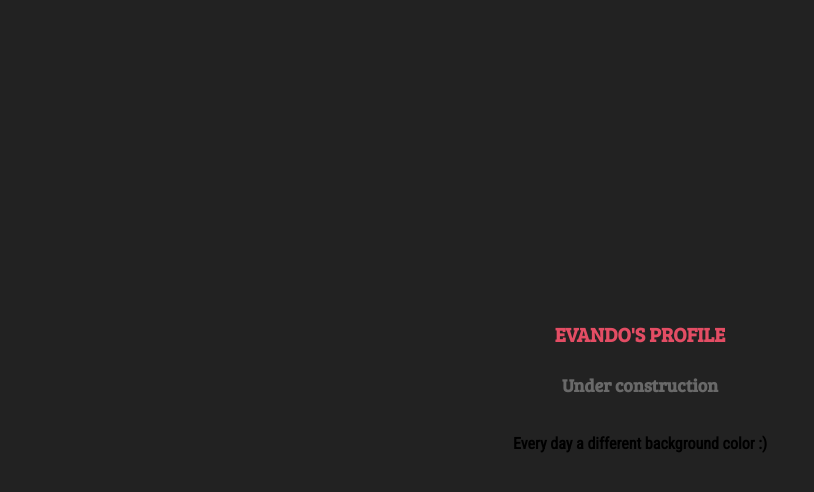
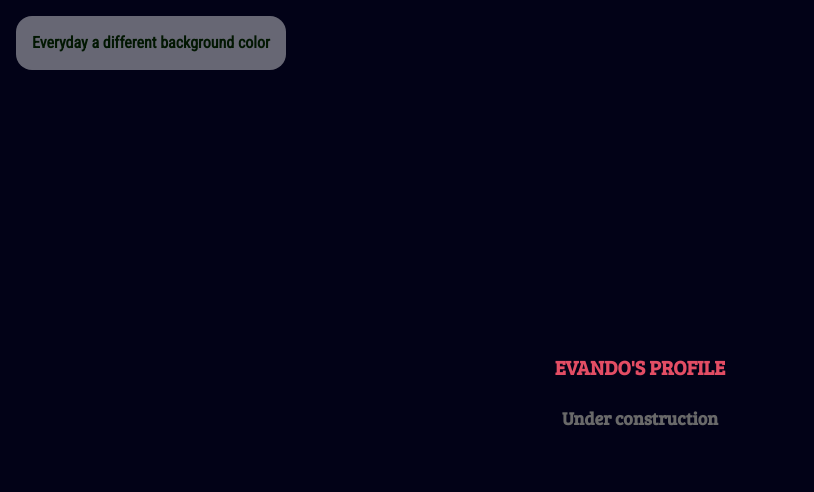
Before and after one commit to e-developer-profile/e-developer-profile.github.io, a plain HTML site: page index.html in a window 1280 px wide. Shown: the whole page, without its empty margins (0-814 px from the left). Drawn offline with Linux system fonts and the light colour scheme.

Commit message:
feat: different color everyday

```diff
--- a/index.html
+++ b/index.html
@@ -9,15 +9,20 @@
   <link href="https://fonts.googleapis.com/css?family=Bree+Serif" rel="stylesheet">
   <link href="https://fonts.googleapis.com/css?family=Roboto+Condensed" rel="stylesheet">
   <title>Evando Junior</title>
-  <script src="./profile.js"></script>
 </head>
 
 <body>
   <div class="main-container">
     <h1>EVANDO'S PROFILE</h1>
     <h2>Under construction</h2>
-    <h4>Every day a different background color :)</h4>
+    <div class="everyday">
+      <h4 id="everyday-color">Everyday a different background color</h4>
+    </div>
   </div>
 </body>
 
+<footer>
+  <script src="./profile.js"></script>
+</footer>
+
 </html>
--- a/profile.js
+++ b/profile.js
@@ -1,5 +1,15 @@
-const changeBodyColor = ()=>{
-    console.log('changeBodyColor');
+const changeElementsColors = ()=>{
+    const body = document.getElementsByTagName('body')[0]
+    const day = new Date().getDay()
+    const month = new Date().getMonth() + 1
+    const year = Number(new Date().getFullYear().toString().slice(1))
+    const bodyTodayColor = `rgb(${month},${day},${year})`
+    body.style.backgroundColor = bodyTodayColor
+
+    const everydayElement = document.getElementById('everyday-color')
+    const everydayTodayColor = `rgb(${day},${year},${month})`
+    everydayElement.style.color = everydayTodayColor
+
 }
 
-changeBodyColor()
+changeElementsColors()
--- a/style.css
+++ b/style.css
@@ -1,6 +1,6 @@
 body {
     font-family: 'Roboto Condensed', sans-serif;
-    background-color: #EBEBEB;
+    background-color: #222222;
     line-height: 1.4em;
     margin: 0;
   }
@@ -21,10 +21,22 @@ body {
   }
 
   .main-container {
-    background-color: #222222;
     height: 100vh;
     display: flex;
     flex-direction: column;
     justify-content: center;
     align-items: center;
   }
+
+  .everyday {
+    background-color: rgba(255,255,255,0.4);
+    border-radius: 1rem;
+    padding: 1rem;
+    position: absolute;
+    top: 1rem;
+    left: 1rem;
+  }
+
+  .everyday > h4 {
+    margin: 0;
+  }
```
